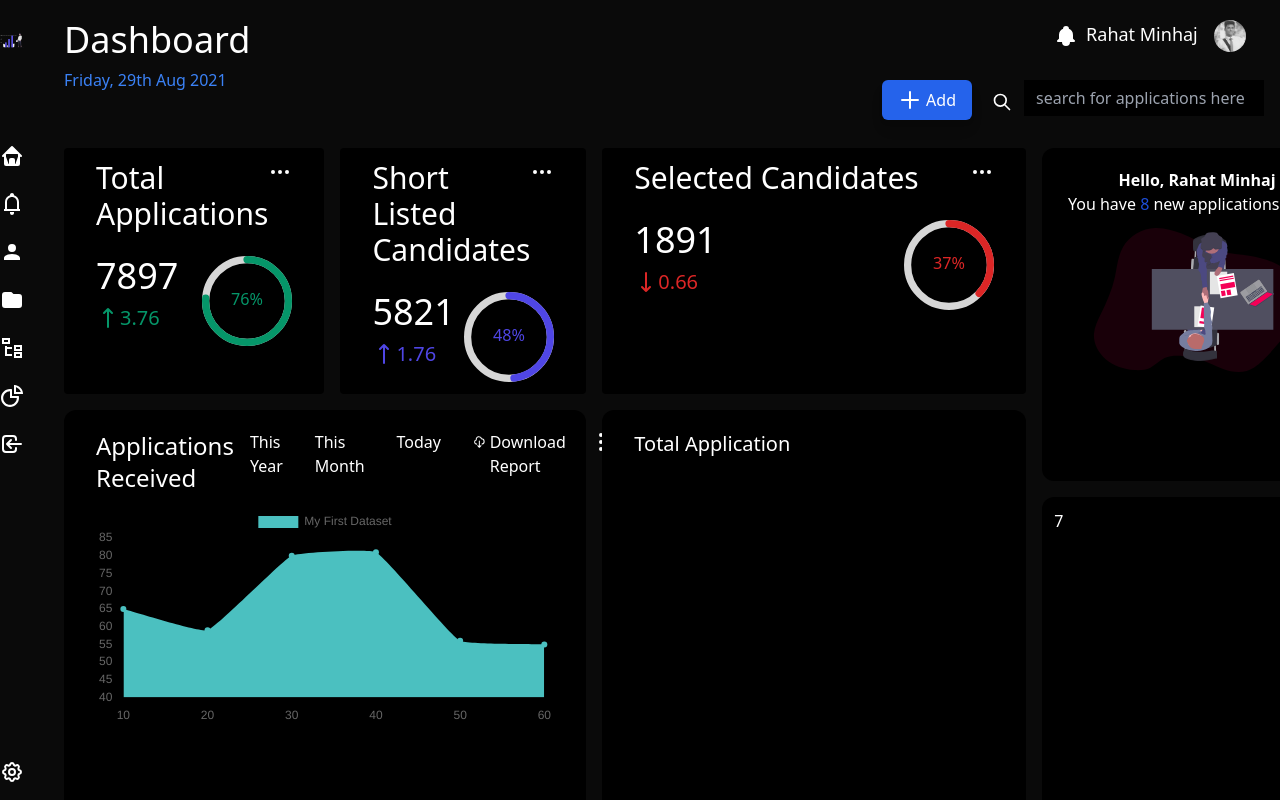
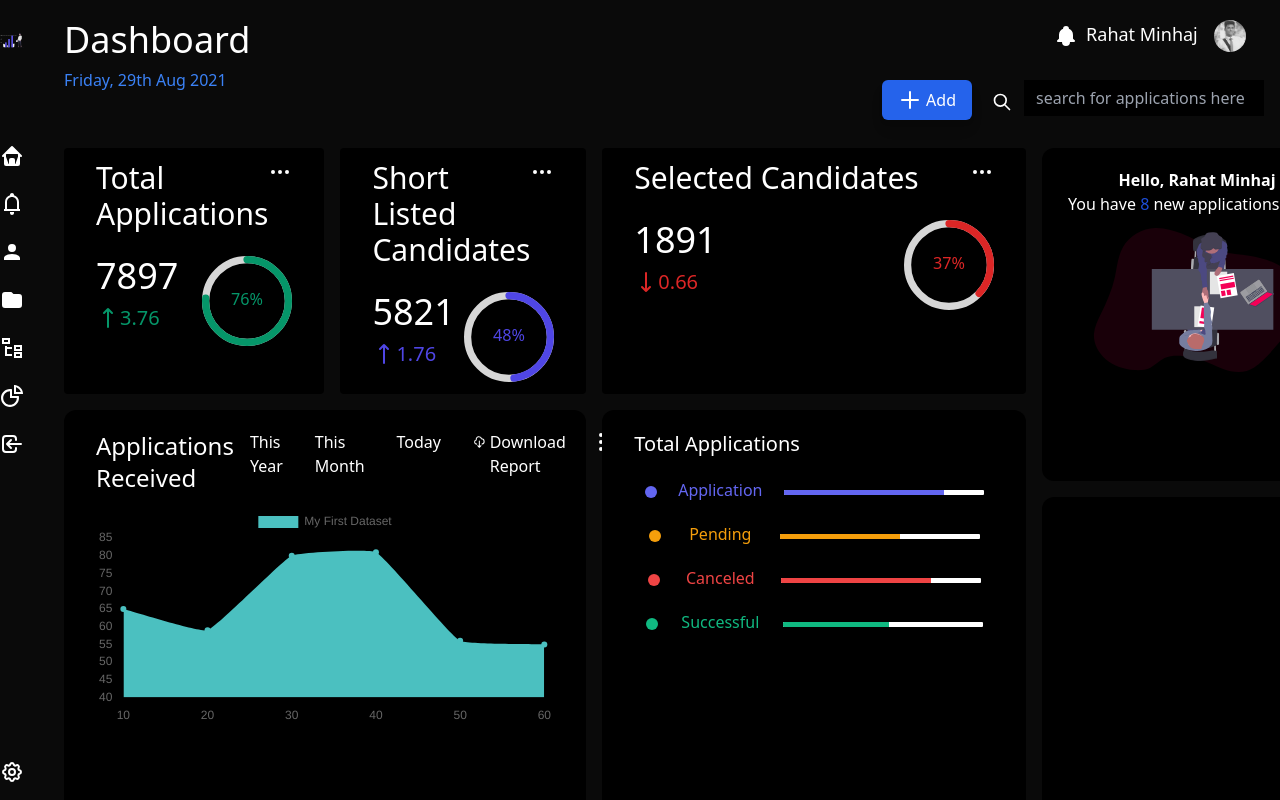
Before and after one commit to Rahat-Minhaj007/Tailwind-Dashboard, a React (Create React App) app: page / in a window 1280 px wide. Shown: the top 800 px of the page. Built offline with nearby package versions, Linux system fonts and the light colour scheme.

Commit message:
progress bar done

```diff
--- a/src/components/Dashboard/Dashboard/Dashboard.js
+++ b/src/components/Dashboard/Dashboard/Dashboard.js
@@ -43,7 +43,9 @@ const Dashboard = () => {
                     <div className="bg-black p-3 rounded-xl m6">
                         <ProgressBar />
                     </div>
-                    <div className="bg-black p-3 rounded-xl m7">7</div>
+                    <div className="bg-black p-3 rounded-xl m7">
+
+                    </div>
                     <div className="bg-black p-3 rounded-xl m8">
                         <CampaignStats />
                     </div>
--- /dev/null
+++ b/src/components/ProgressBar/ProgressBar.css
@@ -0,0 +1,45 @@
+.bar {
+    background: white;
+    display: block;
+    height: 5px;
+    width: 200px;
+    border-radius: 1px;
+    overflow: hidden;
+}
+
+.bar .progressColor1 {
+    height: 5px;
+    float: left;
+    background: rgba(99, 102, 241);
+}
+.bar .progressColor2{
+    height: 5px;
+    float: left;
+    background: rgba(245, 158, 11);
+}
+
+.bar .progressColor3{
+    height: 5px;
+    float: left;
+    background: rgba(239, 68, 68);
+}
+.bar .progressColor4{
+    height: 5px;
+    float: left;
+    background: rgba(16, 185, 129);
+}
+.b1{
+    width: 80%;
+}
+.b2{
+    width: 60%;
+}
+.b3{
+    width:75%;
+}
+.b4{
+    width:53%;
+}
+.progress li{
+    list-style: none;
+}
--- a/src/components/ProgressBar/ProgressBar.js
+++ b/src/components/ProgressBar/ProgressBar.js
@@ -1,10 +1,50 @@
 import React from 'react';
+import './ProgressBar.css';
 
 const ProgressBar = () => {
     return (
         <>
-            <div className="px-5 pt-2">
-                <h1 className="text-xl">Total Application</h1>
+            <div className="px-5 pt-2 progress">
+                <h1 className="text-xl">Total Applications</h1>
+                <div className="flex justify-around pt-5">
+                    <div className="bg-indigo-500 rounded-full text-xl h-3 w-3 mt-2">
+
+                    </div>
+                    <h1 className="text-indigo-500">Application</h1>
+                    <li className="pt-3">
+                        <span className="bar progressColor1"><span className="b1 progressColor1"></span></span>
+                    </li>
+                </div>
+
+                <div className="flex justify-around pt-5">
+                    <div className="bg-yellow-500 rounded-full text-xl h-3 w-3 mt-2">
+
+                    </div>
+                    <h1 className="text-yellow-500">Pending</h1>
+                    <li className="pt-3">
+                        <span className="bar progressColor2" ><span className="b2 progressColor2"></span></span>
+                    </li>
+                </div>
+
+                <div className="flex justify-around pt-5">
+                    <div className="bg-red-500 rounded-full text-xl h-3 w-3 mt-2">
+
+                    </div>
+                    <h1 className="text-red-500">Canceled</h1>
+                    <li className="pt-3">
+                        <span className="bar progressColor3" ><span className="b3 progressColor3"></span></span>
+                    </li>
+                </div>
+
+                <div className="flex justify-around pt-5">
+                    <div className="bg-green-500 rounded-full text-xl h-3 w-3 mt-2">
+
+                    </div>
+                    <h1 className="text-green-500">Successful</h1>
+                    <li className="pt-3">
+                        <span className="bar progressColor4" ><span className="b4 progressColor4"></span></span>
+                    </li>
+                </div>
             </div>
         </>
     );
```
Also changed, not shown: src/components/CampaignStats/CampaignStats.js (+6 -6 lines).
